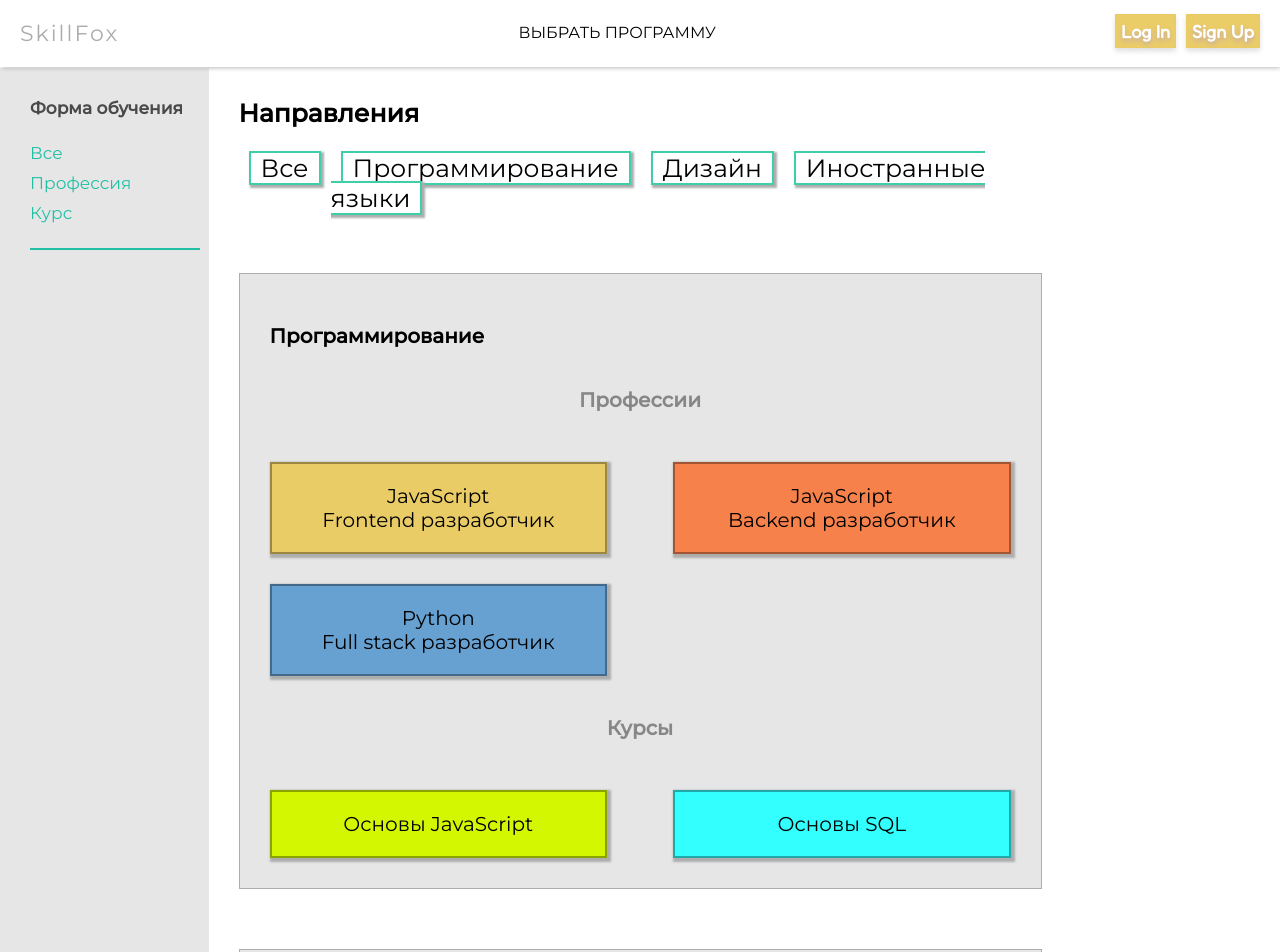
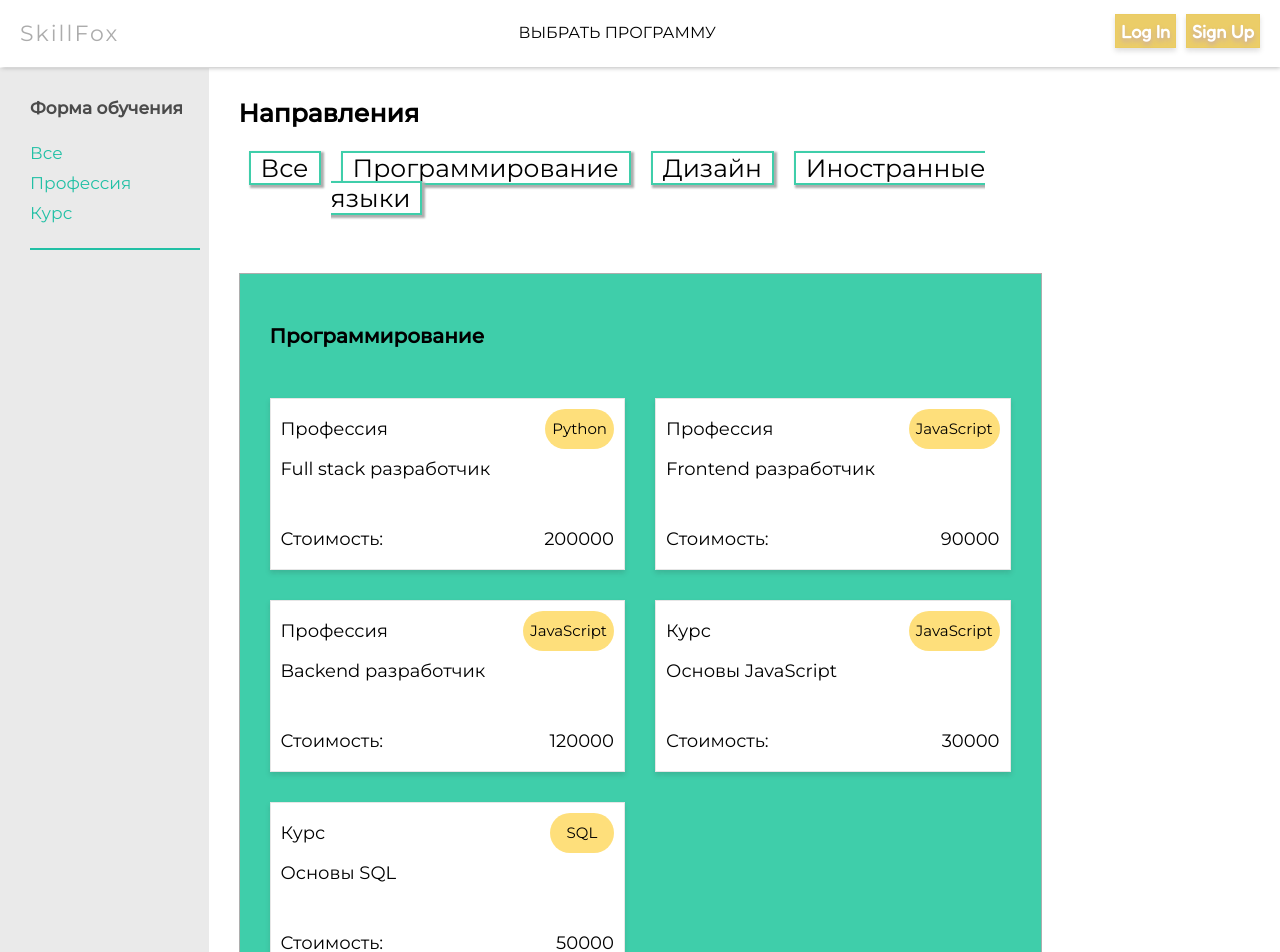
Before and after one commit to Kathleen-J/Project__Frontend, a React (Create React App) app: page /programs in a window 1280 px wide. Shown: the top 952 px of the page. Built offline with nearby package versions, Linux system fonts and the light colour scheme; a web font is replaced by a local one.

Commit message:
update programs page

```diff
--- a/src/App.jsx
+++ b/src/App.jsx
@@ -18,7 +18,7 @@ const App = (props) => {
         <Routes>
           <Route
             path={"/programs"}
-            element={<Programs data={props.data.areas} />}
+            element={<Programs data={props.data} />}
           />
         </Routes>
         <Routes>
--- a/src/components/main_page/Programs/Content/All_Programs/All_Programs.jsx
+++ b/src/components/main_page/Programs/Content/All_Programs/All_Programs.jsx
@@ -1,181 +1,40 @@
 import css from "./All_Programs.module.css";
 
-let areas = [
-  { id: 1, area_name: "Программирование" },
-  { id: 2, area_name: "Дизайн" },
-  { id: 3, area_name: "Иностранные языки" },
-];
+const All_Programs = (props) => {
 
-const programs = [
-  {
-    id: 1,
-    form_name: "Профессия",
-    area_name: "Программирование",
-    discipline_name: "Python",
-    profile_name: "Full stack разработчик",
-    price: 200000,
-  },
-  {
-    id: 2,
-    form_name: "Профессия",
-    area_name: "Программирование",
-    discipline_name: "JavaScript",
-    profile_name: "Frontend разработчик",
-    price: 90000,
-  },
-  {
-    id: 3,
-    form_name: "Профессия",
-    area_name: "Программирование",
-    discipline_name: "JavaScript",
-    profile_name: "Backend разработчик",
-    price: 120000,
-  },
-  {
-    id: 4,
-    form_name: "Курс",
-    area_name: "Программирование",
-    discipline_name: "JavaScript",
-    profile_name: "Основы JavaScript",
-    price: 30000,
-  },
-  {
-    id: 5,
-    form_name: "Курс",
-    area_name: "Программирование",
-    discipline_name: "SQL",
-    profile_name: "Основы SQL",
-    price: 50000,
-  },
-  {
-    id: 6,
-    form_name: "Профессия",
-    area_name: "Дизайн",
-    discipline_name: "2D",
-    profile_name: "Графический дизайнер",
-    price: 50000,
-  },
-  {
-    id: 7,
-    form_name: "Профессия",
-    area_name: "Дизайн",
-    discipline_name: "3D",
-    profile_name: "Дизайнер интерьера",
-    price: 50000,
-  },
-  {
-    id: 8,
-    form_name: "Профессия",
-    area_name: "Дизайн",
-    discipline_name: "3D",
-    profile_name: "3D художник",
-    price: 50000,
-  },
-  {
-    id: 9,
-    form_name: "Курс",
-    area_name: "Иностранные языки",
-    discipline_name: "Английский язык",
-    profile_name: "Разговорный английский",
-    price: 50000,
-  },
-];
+  const areas = props.areas;
+  const programs = props.programs;
 
-/*
+  const result = areas.map( (area) =>
+    <div className={css.program_block}>
+        <p className={css.area_name}>{area.area_name}</p>
+        <div className={css.programs}>
+            {
+              programs
+                .filter((program) => area.area_name === program.area_name)
+                .map((program) => (
+                  <div className={css.program}>
+                    <div className={css.program_name}>
+                      <div>{program.form_name}</div>
+                      <div className={css.discipline}>
+                        <div>{program.discipline_name}</div>
+                      </div>
+                    </div>
+                    <div className={css.profile_name}>{program.profile_name}</div>
+                    <div className={css.price}>
+                      <div>Стоимость:</div>
+                      <div>{program.price}</div>
+                    </div>
+                  </div>
+                ))
+            }
+        </div>
+    </div>
+  )
 
-const Development = () => {
-    programs.map( ({area_name, discipline_name, profile_name}) =>
-        return (
-            <div className={css.development}>
-                <p className={css.area_name}>{area_name}</p>
-                <p className={css.form_name}>Профессии</p>
-                <div className={css.areas}>
-                <div className={`${css.JavaScript_Frontend} ${css.area}`}>
-                    <div className="discipline">{discipline_name}</div>
-                    <div className="program_name">{profile_name}</div>
-                </div>
-                <div className={`${css.JavaScript_Backend} ${css.area}`}>
-                    <div className="discipline">{discipline_name}</div>
-                    <div className="program_name">{profile_name}</div>
-                </div>
-                <div className={`${css.Python_Full} ${css.area}`}>
-                    <div className="discipline">{discipline_name}</div>
-                    <div className="program_name">{profile_name}</div>
-                </div>
-                </div>
-                <p className={css.form_name}>Курсы</p>
-                <div className={css.areas}>
-                <div className={`${css.JavaScript_Base} ${css.area}`}>
-                    <div className="program_name">{profile_name}</div>
-                </div>
-                <div className={`${css.sql} ${css.area}`}>
-                    <div className="program_name">{profile_name}</div>
-                </div>
-                </div>
-            </div>
-        );
-    );
-}
- */
-
-const All_Programs = () => {
   return (
     <div className={css.all_programs}>
-
-      <div className={css.development}>
-        <p className={css.area_name}>{areas[0].area_name}</p>
-        <p className={css.form_name}>Профессии</p>
-        <div className={css.areas}>
-          <div className={`${css.JavaScript_Frontend} ${css.area}`}>
-            <div className="discipline">{programs[1].discipline_name}</div>
-            <div className="program_name">{programs[1].profile_name}</div>
-          </div>
-          <div className={`${css.JavaScript_Backend} ${css.area}`}>
-            <div className="discipline">{programs[2].discipline_name}</div>
-            <div className="program_name">{programs[2].profile_name}</div>
-          </div>
-          <div className={`${css.Python_Full} ${css.area}`}>
-            <div className="discipline">{programs[0].discipline_name}</div>
-            <div className="program_name">{programs[0].profile_name}</div>
-          </div>
-        </div>
-        <p className={css.form_name}>Курсы</p>
-        <div className={css.areas}>
-          <div className={`${css.JavaScript_Base} ${css.area}`}>
-            <div className="program_name">{programs[3].profile_name}</div>
-          </div>
-          <div className={`${css.sql} ${css.area}`}>
-            <div className="program_name">{programs[4].profile_name}</div>
-          </div>
-        </div>
-      </div>
-
-      <div className={css.design}>
-        <p className={css.area_name}>{areas[1].area_name}</p>
-        <p className={css.form_name}>Профессии</p>
-        <div className={css.areas}>
-          <div className={`${css.painter_3d} ${css.area}`}>
-            <div className="program_name">{programs[7].profile_name}</div>
-          </div>
-          <div className={`${css.designer_3d} ${css.area}`}>
-            <div className="program_name">{programs[6].profile_name}</div>
-          </div>
-          <div className={`${css.painter_2d} ${css.area}`}>
-            <div className="program_name">{programs[5].profile_name}</div>
-          </div>
-        </div>
-      </div>
-
-      <div className={css.languages}>
-        <p className={css.area_name}>{areas[2].area_name}</p>
-        <p className={css.form_name}>Курсы</p>
-        <div className={css.areas}>
-          <div className={`${css.inglish_spoken} ${css.area}`}>
-            <div className="program_name">{programs[8].profile_name}</div>
-          </div>
-        </div>
-      </div>
-
+      {result}
     </div>
   );
 };
--- a/src/components/main_page/Programs/Content/All_Programs/All_Programs.module.css
+++ b/src/components/main_page/Programs/Content/All_Programs/All_Programs.module.css
@@ -3,9 +3,9 @@
     font-size: 20px;
   }
 
-.development, .design, .languages{
+  .program_block {
     margin-top: 60px;
-    background-color: #e6e6e6;
+    background-color: #3fceaa;
     padding: 30px;
     margin-right: 30px;
     border: 1px solid #adadad;
@@ -22,57 +22,42 @@
     padding-top: 20px;
   }
 
-.areas {
+  .program_name {
+    display: flex;
+    flex-direction: row;
+    justify-content: space-between;
+  }
+
+  .discipline {
+    font-size: 15px;
+    background-color: #fdcc2a9d;
+    padding: 0px 7px;
+    border-radius: 20px;
+    min-width: 50px;
+    text-align: center;
+  }
+
+  .programs {
     display: flex;
     justify-content: space-between;
     flex-wrap: wrap;
   }
 
-.area {
+  .program {
     padding: 10px;
-    font-size: 20px;
+    font-size: 18px;
     width: 45%;
     margin-top: 30px;
-    border: 2px solid rgba(0, 0, 0, 0.342);
-    text-align: center;
-    box-shadow: 2px 2px 2px 2px #adadad;
-    padding: 20px 0;
-    font-weight: normal;
+    border: 1.5px solid #e6e6e6;
+    box-shadow: 0 3px 5px rgba(44, 44, 44, 0.151);
+    padding: 10px;
+    background-color: white;
+    line-height: 40px;
   }
 
-
-.JavaScript_Frontend {
-    background-color: #ebcb62f5;
+  .price {
+    display: flex;
+    flex-direction: row;
+    justify-content: space-between;
+    padding-top: 30px;
   }
-
-.JavaScript_Backend {
-    background-color: #f6814b;
-}
-
-.Python_Full {
-    background-color: #66A1D2;
-}
-
-.sql {
-    background-color: #33ffff;
-}
-
-.JavaScript_Base {
-    background-color: #D2F700;
-}
-
-.designer_3d {
-    background-color: #21c0a5;
-}
-
-.painter_3d {
-    background-color: #F5FD72;
-}
-
-.painter_2d {
-    background-color: #cc99ff;
-}
-
-.inglish_spoken {
-    background-color: #ff9800;
-}
--- a/src/components/main_page/Programs/Content/Content.jsx
+++ b/src/components/main_page/Programs/Content/Content.jsx
@@ -5,8 +5,8 @@ import Title from "./Title/Title";
 const Content = (props) => {
     return (
         <div className={css.content}>
-            <Title data={props.data}/>
-            <All_Programs />
+            <Title areas={props.data.areas}/>
+            <All_Programs areas={props.data.areas} programs={props.data.programs}/>
         </div>
     )
 }
--- a/src/components/main_page/Programs/Content/Content.module.css
+++ b/src/components/main_page/Programs/Content/Content.module.css
@@ -1,6 +1,5 @@
 .content {
     background-color: white;
-    align-content: flex-start;
     padding-left: 30px;
     padding-bottom: 50px;
     width: 70%;
--- a/src/components/main_page/Programs/Content/Title/Title.jsx
+++ b/src/components/main_page/Programs/Content/Title/Title.jsx
@@ -1,7 +1,7 @@
 import css from "./Title.module.css";
 
 const Title = (props) => {
-  const area = props.data.map((el) => (
+  const area = props.areas.map((el) => (
     <a className={css.area_btn} href={`#?area=${el.id}`}>
       {el.area_name}
     </a>
--- a/src/components/main_page/Programs/Side_Bar_Left/Side_Bar_Left.module.css
+++ b/src/components/main_page/Programs/Side_Bar_Left/Side_Bar_Left.module.css
@@ -1,5 +1,5 @@
 .sideBar_left {
-    background-color: #e6e6e6;
+  background-color: #e6e6e6ce;
   padding-top: 30px;
   padding-left: 30px;
   width: 15%;
--- a/src/state/state.js
+++ b/src/state/state.js
@@ -17,10 +17,10 @@ const state = {
         {id: 3, form_name: 'Профессия', area_name: 'Программирование', discipline_name: 'JavaScript', profile_name: 'Backend разработчик', price: 120000},
         {id: 4, form_name: 'Курс', area_name: 'Программирование', discipline_name: 'JavaScript', profile_name: 'Основы JavaScript', price: 30000},
         {id: 5, form_name: 'Курс', area_name: 'Программирование', discipline_name: 'SQL', profile_name: 'Основы SQL', price: 50000},
-        {id: 6, form_name: 'Профессия', area_name: 'Дизайн', discipline_name: '2D', profile_name: 'Графический дизайнер', price: 50000},
-        {id: 7, form_name: 'Профессия', area_name: 'Дизайн', discipline_name: '3D', profile_name: 'Дизайнер интерьера', price: 50000},
-        {id: 8, form_name: 'Профессия', area_name: 'Дизайн', discipline_name: '3D', profile_name: '3D художник', price: 50000},
-        {id: 9, form_name: 'Курс', area_name: 'Иностранные языки', discipline_name: 'Английский язык', profile_name: 'Разговорный английский', price: 50000},
+        {id: 6, form_name: 'Профессия', area_name: 'Дизайн', discipline_name: '2D', profile_name: 'Графический дизайнер', price: 80000},
+        {id: 7, form_name: 'Профессия', area_name: 'Дизайн', discipline_name: '3D', profile_name: 'Дизайнер интерьера', price: 80000},
+        {id: 8, form_name: 'Профессия', area_name: 'Дизайн', discipline_name: '3D', profile_name: '3D художник', price: 115000},
+        {id: 9, form_name: 'Курс', area_name: 'Иностранные языки', discipline_name: 'Английский язык', profile_name: 'Разговорный английский', price: 20000},
     ],
 }
  export default state;
```
Also changed, not shown: src/components/Login_Signup/Login_Signup.module.css (indentation only), src/index.js (line endings or trailing spaces). Lines whose indentation alone changed are shown as unchanged.
